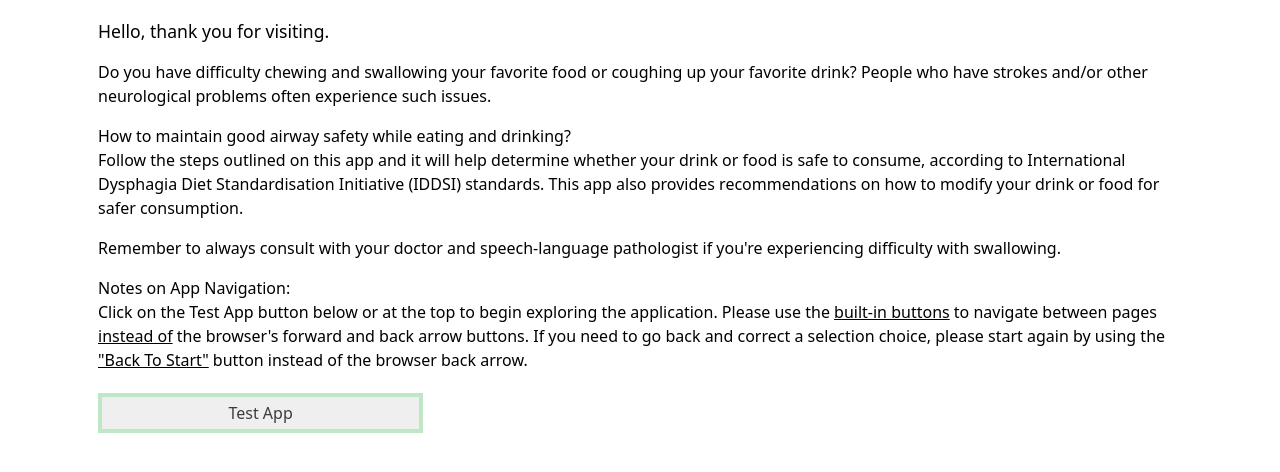
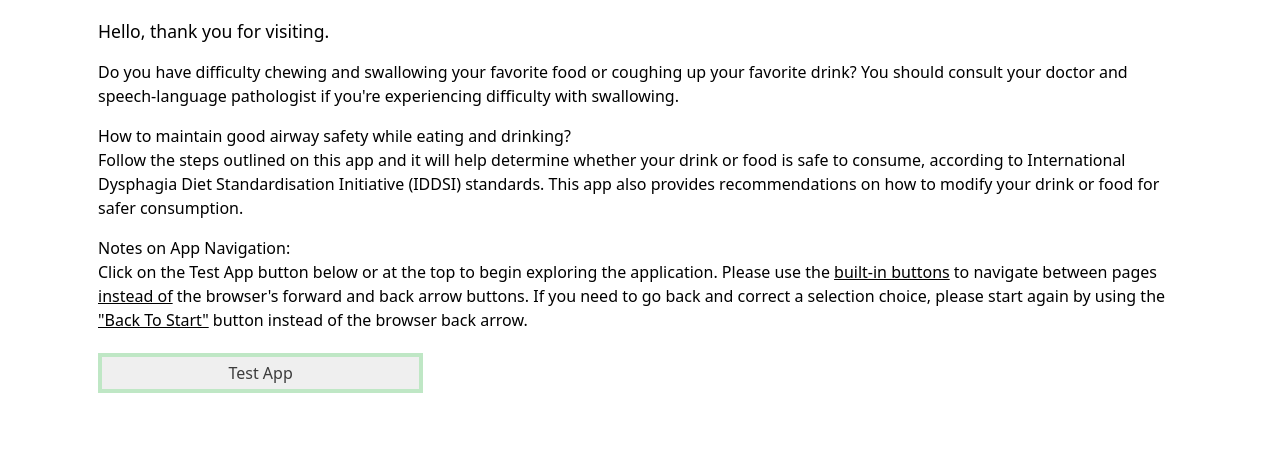
Before and after one commit to SK-WebApp/PWA_FoodDrinkAppOct2023, a plain HTML site: page index.html in a window 1280 px wide. Shown: the part 118-590 px from the top of the page. Drawn offline with nearby package versions, Linux system fonts and the light colour scheme.

Commit message:
Add files via upload
changed wording per Denise email

```diff
--- a/index.html
+++ b/index.html
@@ -56,9 +56,8 @@
 
 				<div class="profile-content-wrapper">
 					<h2>Hello, thank you for visiting.</h2>
-					<p>Do you have difficulty chewing and swallowing your favorite food or coughing up your favorite drink? People who have strokes and/or other neurological problems often experience such issues.</p>
+					<p>Do you have difficulty chewing and swallowing your favorite food or coughing up your favorite drink? You should consult your doctor and speech-language pathologist if you're experiencing difficulty with swallowing.</p>
 					<p>How to maintain good airway safety while eating and drinking?<BR>Follow the steps outlined on this app and it will help determine whether your drink or food is safe to consume, according to International Dysphagia Diet Standardisation Initiative (IDDSI) standards. This app also provides recommendations on how to modify your drink or food for safer consumption.</p>
-					<p>Remember to always consult with your doctor and speech-language pathologist if you're experiencing difficulty with swallowing.</p>
 					<p>Notes on App Navigation:<BR>Click on the Test App button below or at the top to begin exploring the application. Please use the <u>built-in buttons</u> to navigate between pages <u>instead of</u> the browser's forward and back arrow buttons. If you need to go back and correct a selection choice, please start again by using the <u>"Back To Start"</u> button instead of the browser back arrow.</p>
 
 					<button id="button1" onclick="location.href = 'index_FTApp_H.html';">Test App</button>
```
